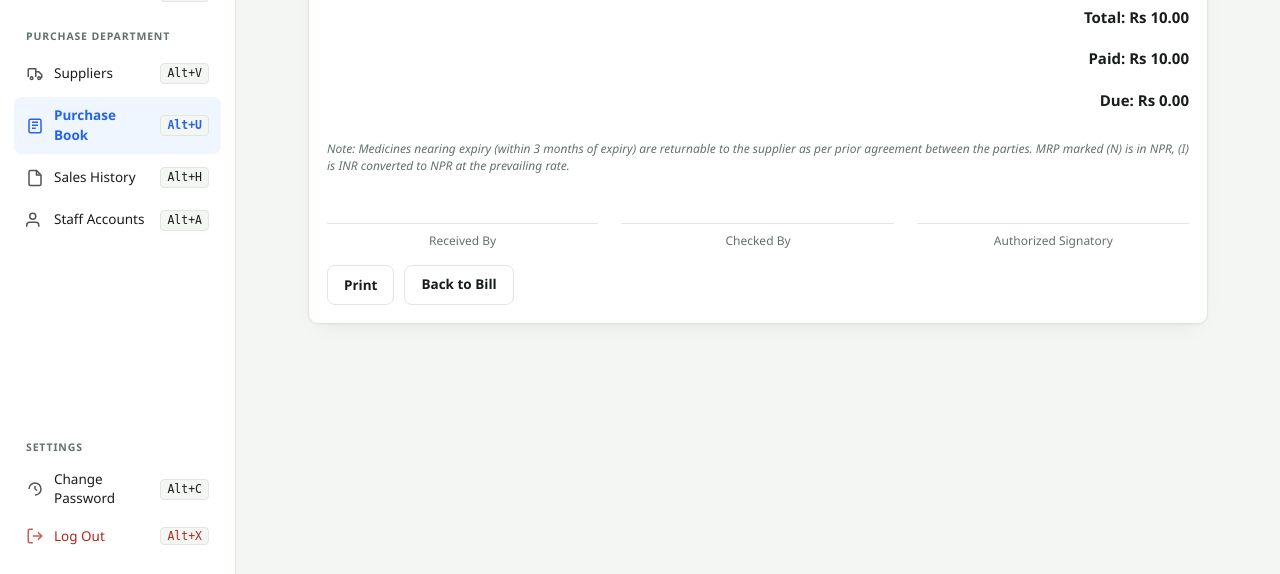
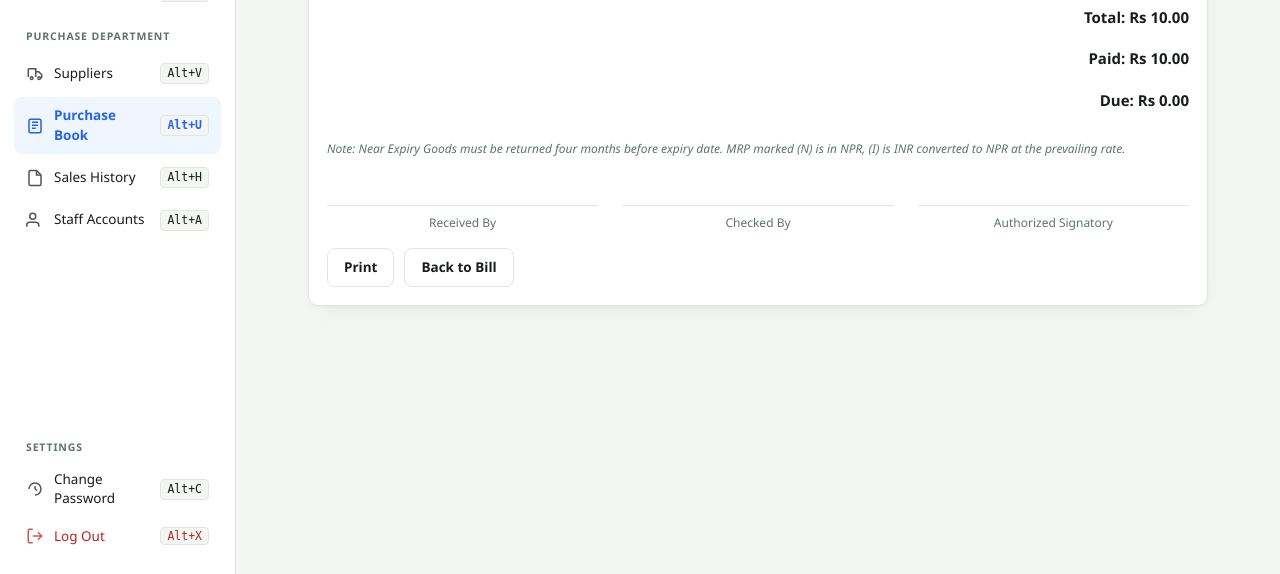
Before and after one commit to sudhan-ycotek/pharmacy, a Flask app: page /purchases/1/report in a window 1280 px wide. Shown: the part 226-800 px from the top of the page. Run offline with Flask 3, Linux system fonts and the light colour scheme; the visitor is signed in with stand-in values (Sample User, id 1); tables that the repository leaves empty hold one stand-in row (values such as "Sample post"); data that the repository does not hold is empty; parts of the project's set-up code (start-up, migrations or seed data) failed here and were passed over.

Commit message:
fix: match Purchase Report near-expiry footnote to reference invoice wording
Replace the generic "within 3 months / prior agreement" placeholder with
the actual reference text: "Near Expiry Goods must be returned four months
before expiry date."

Co-Authored-By: Claude Sonnet 5 <noreply@anthropic.com>

```diff
--- a/templates/purchase_report.html
+++ b/templates/purchase_report.html
@@ -44,7 +44,7 @@
   <div class="bill-total-row">{{ 'Credit' if amount_due < 0 else 'Due' }}: Rs {{ "%.2f"|format(amount_due|abs) }}</div>
 
   <p class="report-footnote">
-    Note: Medicines nearing expiry (within 3 months of expiry) are returnable to the supplier as per prior agreement between the parties. MRP marked (N) is in NPR, (I) is INR converted to NPR at the prevailing rate.
+    Note: Near Expiry Goods must be returned four months before expiry date. MRP marked (N) is in NPR, (I) is INR converted to NPR at the prevailing rate.
   </p>
 
   <div class="signature-row">
```
